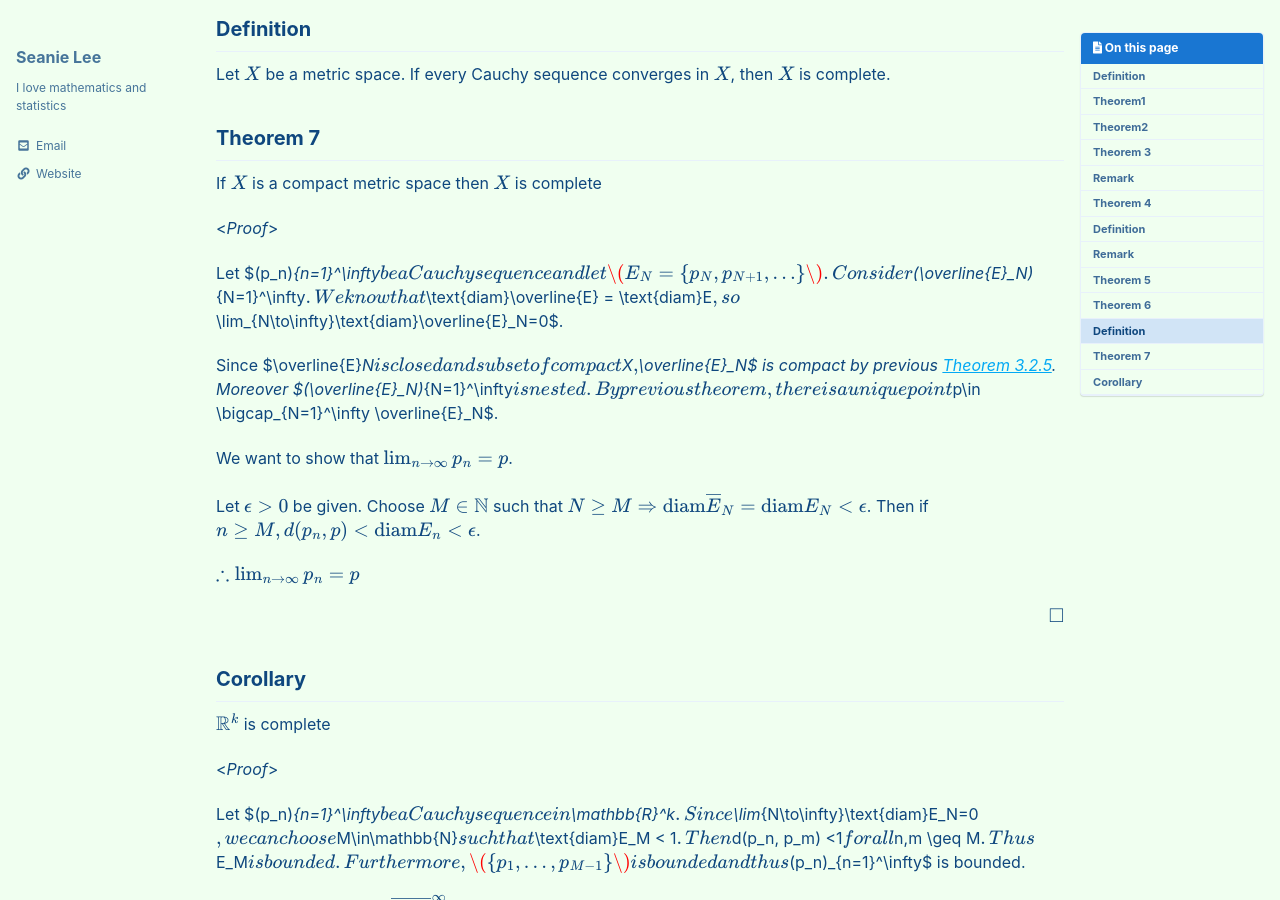
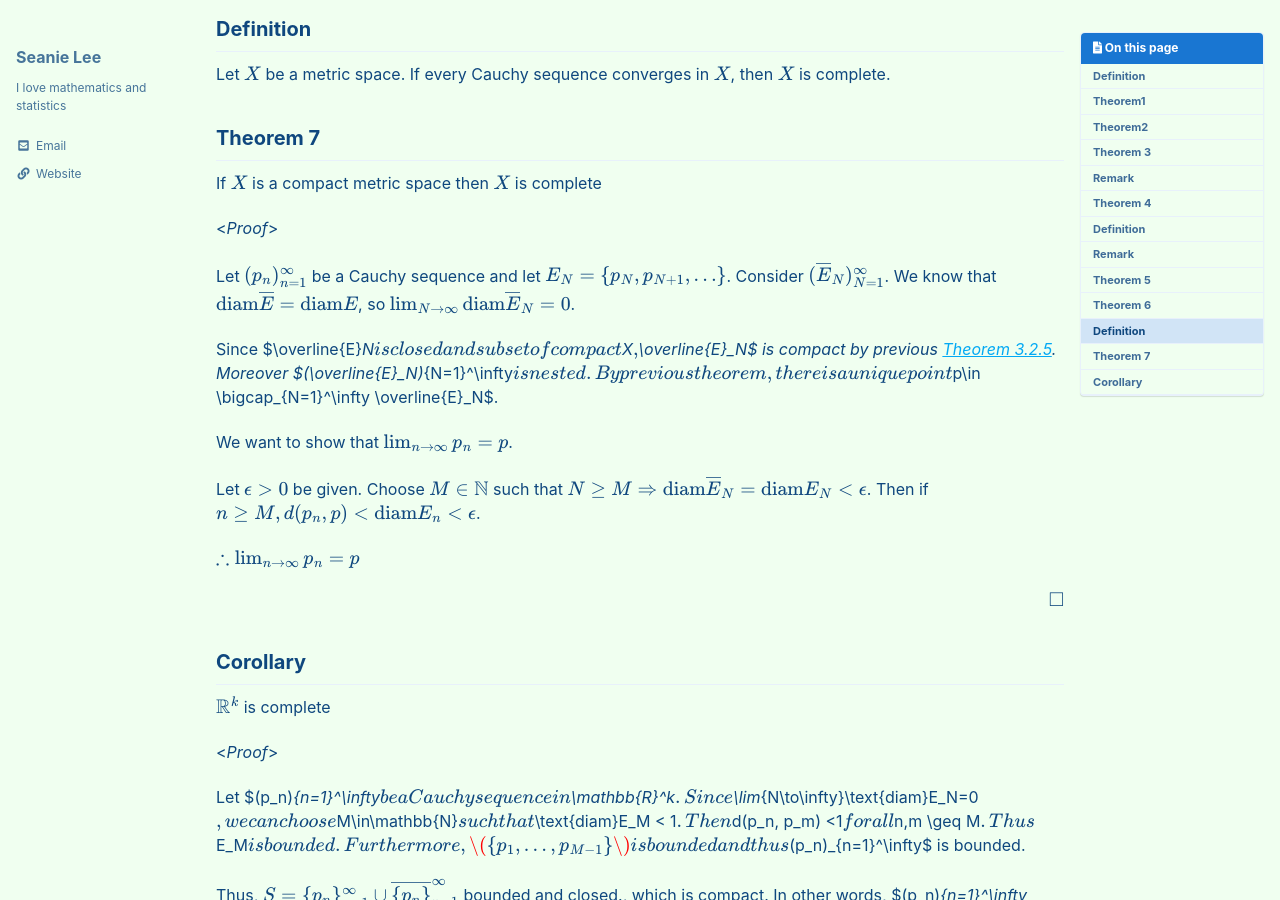
Before and after one commit to seanie12/blog, a Jekyll site: the page built from _posts/2021-01-02-cauchy-sequence.md, in a window 1280 px wide and 900 px high, scrolled down 3975 px. Built offline with Jekyll 4.4.1, drawn with Linux system fonts in a browser that asks for light colours; cached includes are drawn as plain includes; formulas are drawn with MathJax 3.

```diff
--- a/_posts/2021-01-02-cauchy-sequence.md
+++ b/_posts/2021-01-02-cauchy-sequence.md
@@ -194,7 +194,7 @@ If $X$ is a compact metric space then $X$ is complete
 
 <*Proof*>
 
-Let $(p_n)_{n=1}^\infty$ be a Cauchy sequence and let $$E_N=\{p_N, p_{N+1}, \ldots \}$$. Consider $(\overline{E}_N)_{N=1}^\infty$. We know that $\text{diam}\overline{E} = \text{diam}E$, so $\lim_{N\to\infty}\text{diam}\overline{E}_N=0$.
+Let $$(p_n)_{n=1}^\infty$$ be a Cauchy sequence and let $$E_N=\{p_N, p_{N+1}, \ldots \}$$. Consider $$(\overline{E}_N)_{N=1}^\infty$$. We know that $$\text{diam}\overline{E} = \text{diam}E$$, so $$\lim_{N\to\infty}\text{diam}\overline{E}_N=0$$.
 
 Since $\overline{E}_N$ is closed and subset of compact $X$, $\overline{E}_N$ is compact by previous [Theorem 3.2.5](https://seanie12.github.io/blog/analysis/compact/#theorem-325). Moreover $(\overline{E}_N)_{N=1}^\infty$ is nested. By previous theorem, there is a unique point $p\in \bigcap_{N=1}^\infty \overline{E}_N$.
 
```
